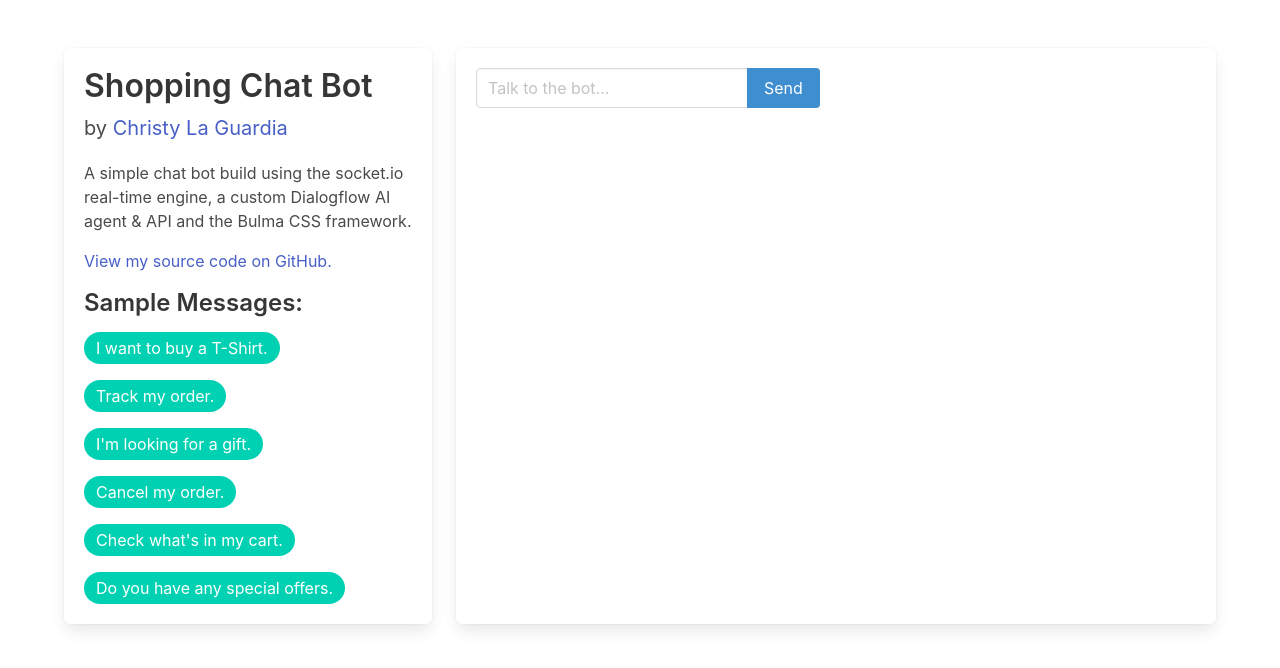
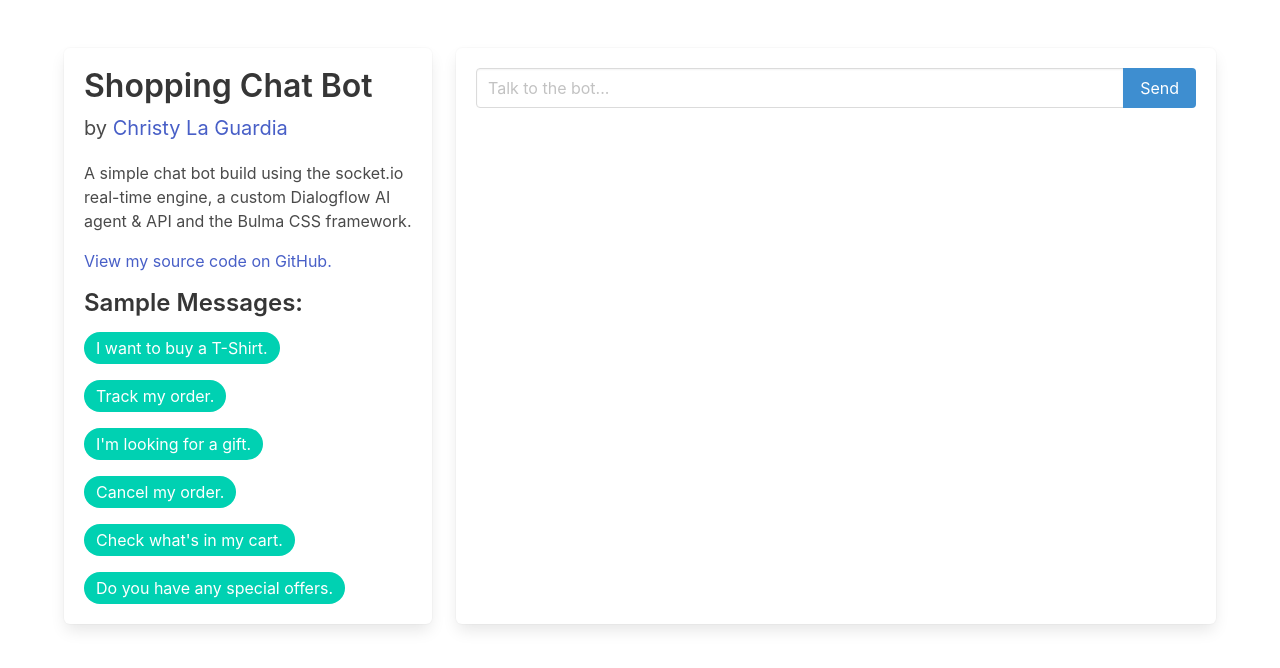
Before and after one commit to christylaguardia-student/ai-chat-bot, a website: page public/index.html in a window 1280 px wide. Drawn offline with nearby package versions, Linux system fonts and the light colour scheme; no server answers.

Commit message:
updated ui

```diff
--- a/public/index.html
+++ b/public/index.html
@@ -5,7 +5,7 @@
   <meta name="viewport" content="width=device-width, initial-scale=1.0">
   <meta http-equiv="X-UA-Compatible" content="ie=edge">
   <link rel="stylesheet" href="https://cdnjs.cloudflare.com/ajax/libs/bulma/0.6.1/css/bulma.min.css">
-  <title>Shopping Chat Bot</title>
+  <title>Online Shopping Chat Bot</title>
 </head>
 <body>
   <section class="section is-vcentered">
@@ -42,8 +42,8 @@
           <article class="tile is-child box">
             <div class="content">
               <div class="field has-addons">
-                <div class="control">
-                  <input id="user-input" class="input" type="text" autocomplete="off" placeholder="Talk to the bot...">
+                <div class="control is-expanded">
+                  <input id="user-input" class="input is-fullwidth" type="text" autocomplete="off" placeholder="Talk to the bot...">
                 </div>
                 <div class="control">
                   <button class="button is-info" onclick="chat()">
@@ -52,9 +52,6 @@
                 </div>
               </div>
             </div>
-          <!-- </article>
-
-          <article class="tile is-child box"> -->
             <div class="content">
               <div id="messages" class="content"></div>
             </div>
@@ -64,6 +61,8 @@
       </div>
     </div>
 
+    <!-- <iframe width="350" height="430" src="https://console.dialogflow.com/api-client/demo/embedded/53b54184-cc55-496c-ba6a-f76b47e16eac">
+    </iframe> -->
   </section>
 
   <script src="/socket.io/socket.io.js"></script>
```
Also changed, not shown: 1 other file.
